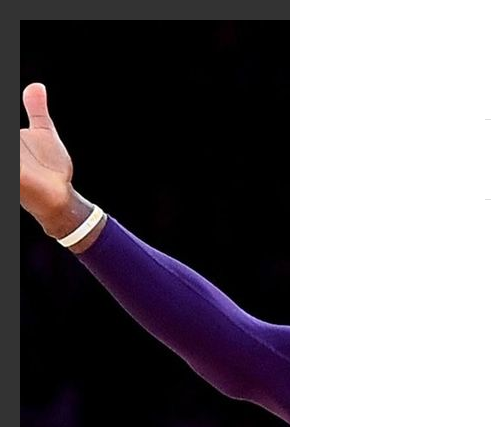
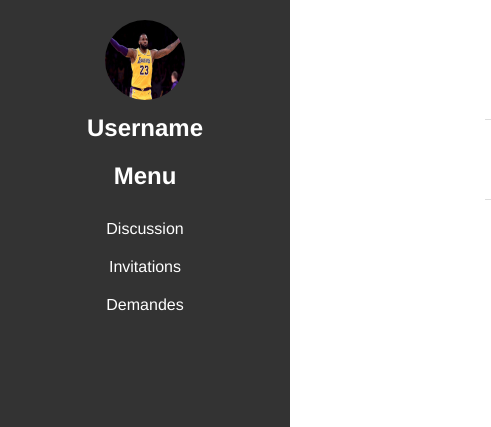
Before and after one commit to Iamsesshie/LA-TEAM, a website: page frontend/html/amis.html in a window 1280 px wide. Shown: the top 427 px of the page, 0-491 px from the left. Drawn offline with Linux system fonts and the light colour scheme; files whose address does not match are found by name.

Commit message:
résolution de petits problèmes

```diff
--- a/frontend/css/amis.css
+++ b/frontend/css/amis.css
@@ -34,7 +34,24 @@ header {
     display: none; /* Caché par défaut sur les écrans plus petits */
     text-align: center;
 }
+.profile {
+    text-align: center;
+    margin-bottom: 20px;
+}
 
+.profile img {
+    width: 80px;
+    height: 80px;
+    border-radius: 50%;
+}
+
+.profile h2 {
+    margin-top: 10px;
+}
+
+.sidebar h2 {
+    text-align: center;
+}
 .sidebar ul {
     list-style: none;
 
@@ -46,6 +63,33 @@ header {
     margin-bottom: 10px;
 
 
+}
+nav ul {
+    list-style: none;
+    padding: 0;
+    margin: 0;
+}
+
+nav a {
+    text-decoration: none;
+    color: #fff;
+    display: block;
+    padding: 10px;
+    text-align: center;
+    transition: background-color 0.3s ease;
+}
+
+nav a:hover {
+    background-color: #555;
+}
+
+.content {
+    flex: 1;
+    padding: 20px;
+}
+
+h1 {
+    color: #333;
 }
 
 .content {
--- a/frontend/css/demande.css
+++ b/frontend/css/demande.css
@@ -26,6 +26,52 @@ body {
 
 .sidebar li {
     margin-bottom: 10px;
+}
+.profile {
+    text-align: center;
+    margin-bottom: 20px;
+}
+
+.profile img {
+    width: 80px;
+    height: 80px;
+    border-radius: 50%;
+}
+
+.profile h2 {
+    margin-top: 10px;
+}
+
+.sidebar h2 {
+    text-align: center;
+}
+
+nav ul {
+    list-style: none;
+    padding: 0;
+    margin: 0;
+}
+
+nav a {
+    text-decoration: none;
+    color: #fff;
+    display: block;
+    padding: 10px;
+    text-align: center;
+    transition: background-color 0.3s ease;
+}
+
+nav a:hover {
+    background-color: #555;
+}
+
+.content {
+    flex: 1;
+    padding: 20px;
+}
+
+h1 {
+    color: #333;
 }
 
 header {
```
